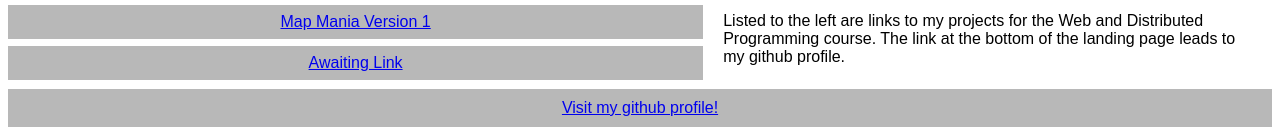
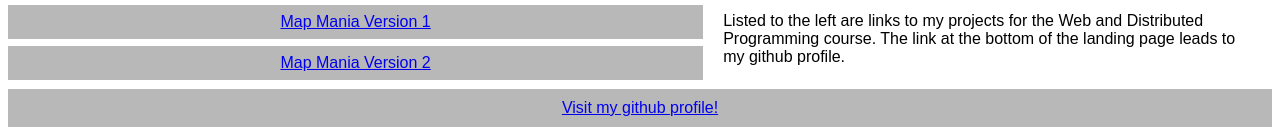
Before and after one commit to pdwyer2/dwyer-payton-landing-page-web-distributed-prog, a plain HTML site: page index.html in a window 1280 px wide. Shown: the part 236-372 px from the top of the page. Drawn offline with Linux system fonts and the light colour scheme.

Commit message:
Added map mania version 2 working link

```diff
--- a/index.html
+++ b/index.html
@@ -24,7 +24,7 @@
     <a href="https://payton-dwyer-getting-to-know-me.azurewebsites.net">Getting To Know Me Activity</a>
     <a href="https://payton-dwyer-dice-roller.azurewebsites.net">Dice Roller Activity</a>
     <a href="https://dwyer-map-mania-helloworld.azurewebsites.net">Map Mania Version 1</a>
-    <a href="file:///C:/Users/MyNam/OneDrive/SoftwareEngineering/payton-dwyer-map-mania-version2/index.html">Awaiting Link</a>
+    <a href="https://payton-dwyer-map-mania-v2.azurewebsites.net">Map Mania Version 2</a>
   </div>
 
   <div class="main">
```
